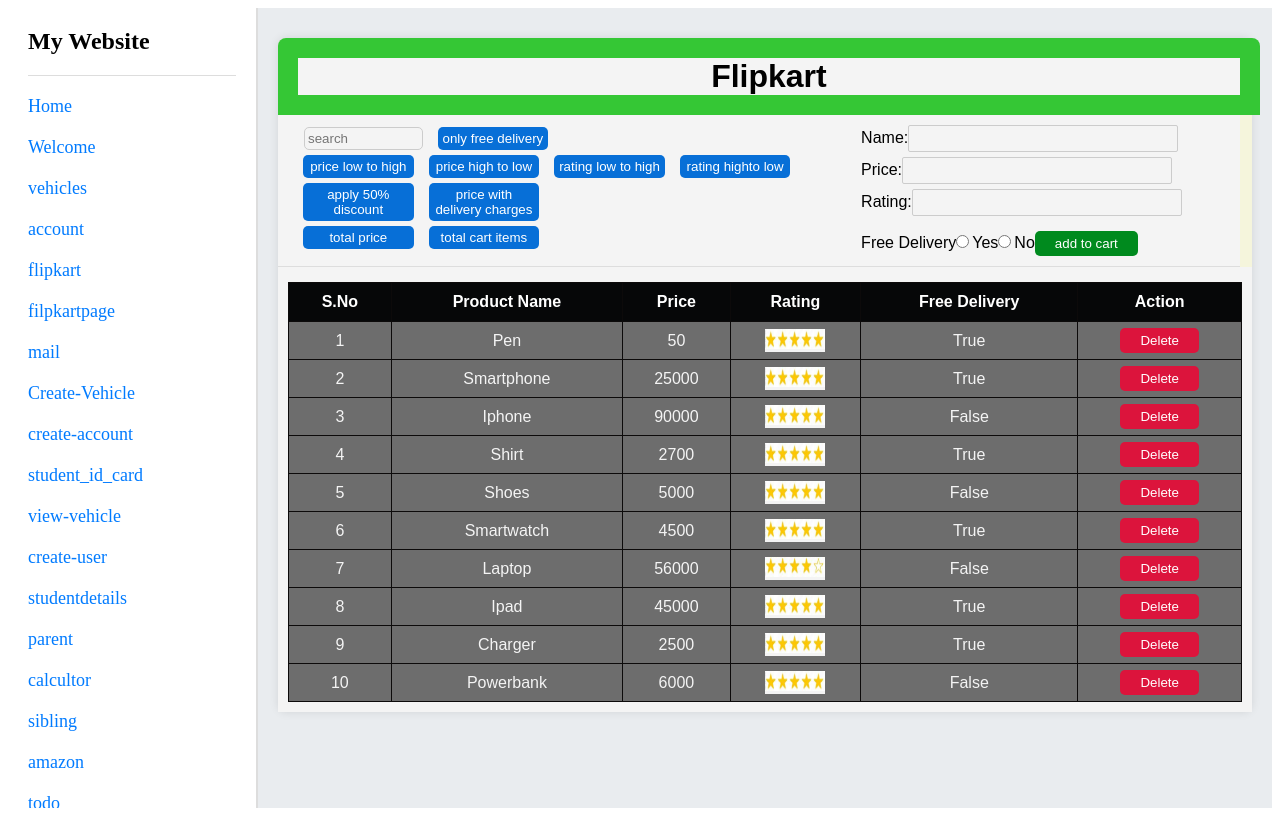
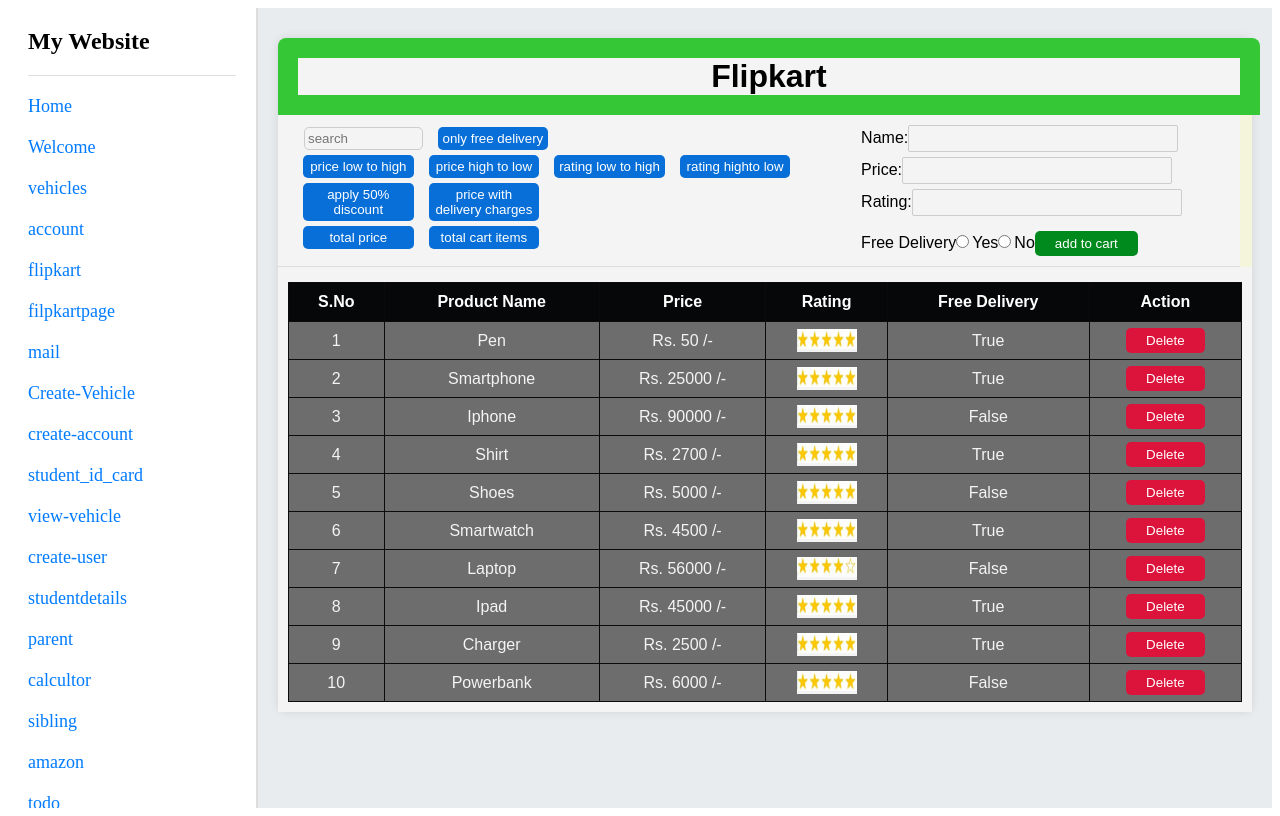
Before and after one commit to Rajreddy1997/my-app, an Angular app: page /dashboard/flipkart in a window 1280 px wide. Built offline with nearby package versions, Linux system fonts and the light colour scheme; sample sign-in values are in the browser's storage.

Commit message:
custom pipes implemented

```diff
--- a/src/app/app.module.ts
+++ b/src/app/app.module.ts
@@ -43,6 +43,7 @@
 import { Todo3Component } from './todo3/todo3.component';
 import { AboutUsModule } from './about-us/about-us.module';
 import { CapitalDirective } from './capital.directive';
+import { PricePipe } from './price.pipe';
 
 @NgModule({
   declarations: [
@@ -82,6 +83,7 @@
     Todo2Component,
     Todo3Component,
     CapitalDirective,
+    PricePipe,
   ],
   imports: [
     BrowserModule,
--- a/src/app/flipkart/flipkart.component.html
+++ b/src/app/flipkart/flipkart.component.html
@@ -50,7 +50,7 @@
                 <tr *ngFor="let product of products, let i=index ">
                     <td>{{i+1}}</td>
                     <td>{{product.name}}</td>
-                    <td>{{product.price}}</td>
+                    <td>{{product.price | price}}</td>
                     <td>
                         <!-- {{product.rating}} -->
                          <app-rating [rating]="product.rating"></app-rating>
--- /dev/null
+++ b/src/app/price.pipe.ts
@@ -0,0 +1,12 @@
+import { Pipe, PipeTransform } from '@angular/core';
+
+@Pipe({
+  name: 'price'
+})
+export class PricePipe implements PipeTransform {
+
+  transform(value: unknown, ...args: unknown[]): unknown {
+    return "Rs. "+value+" /-";
+  }
+
+}
```
Also changed, not shown: 1 other file (tests, documents, lock files or other folders).
